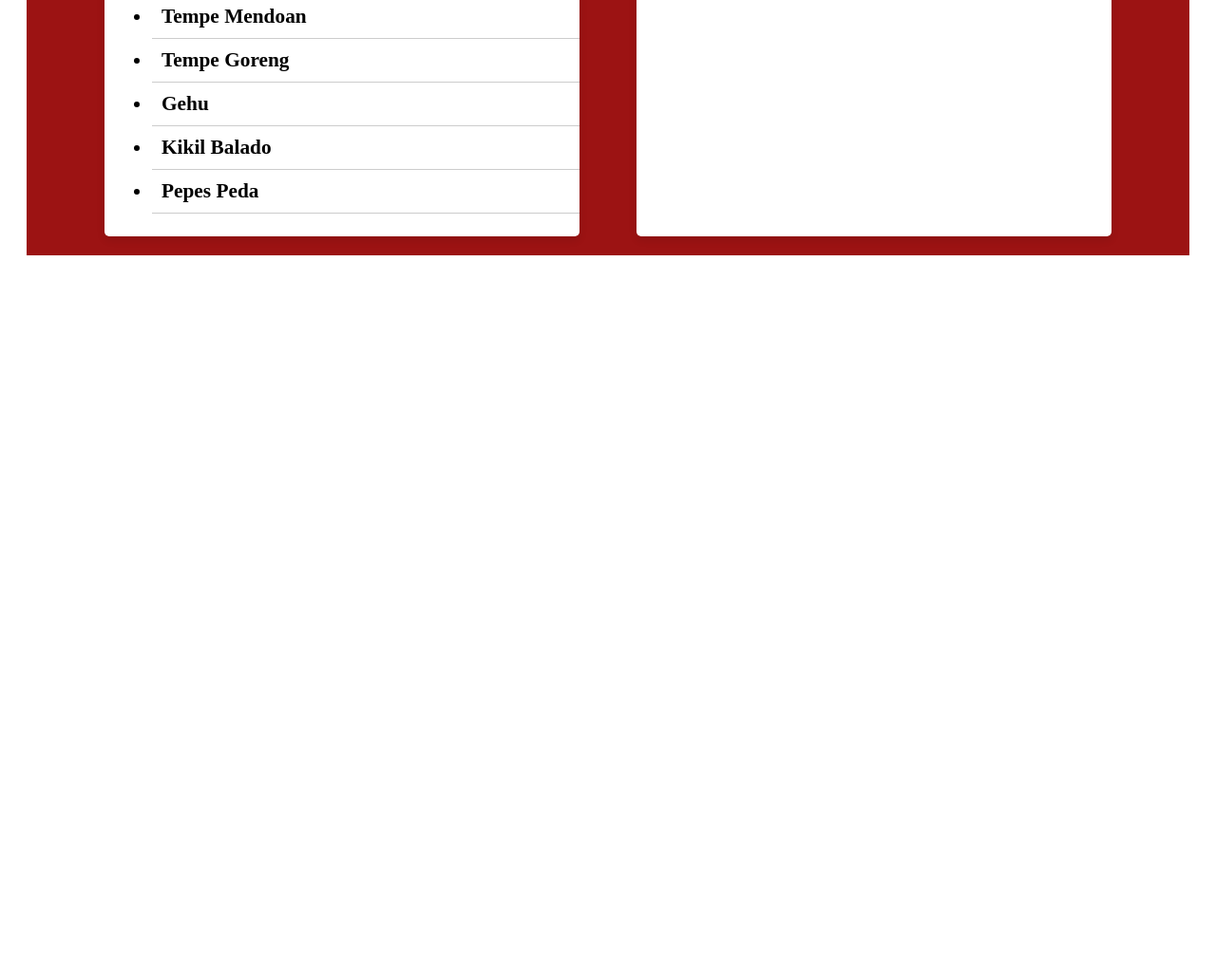
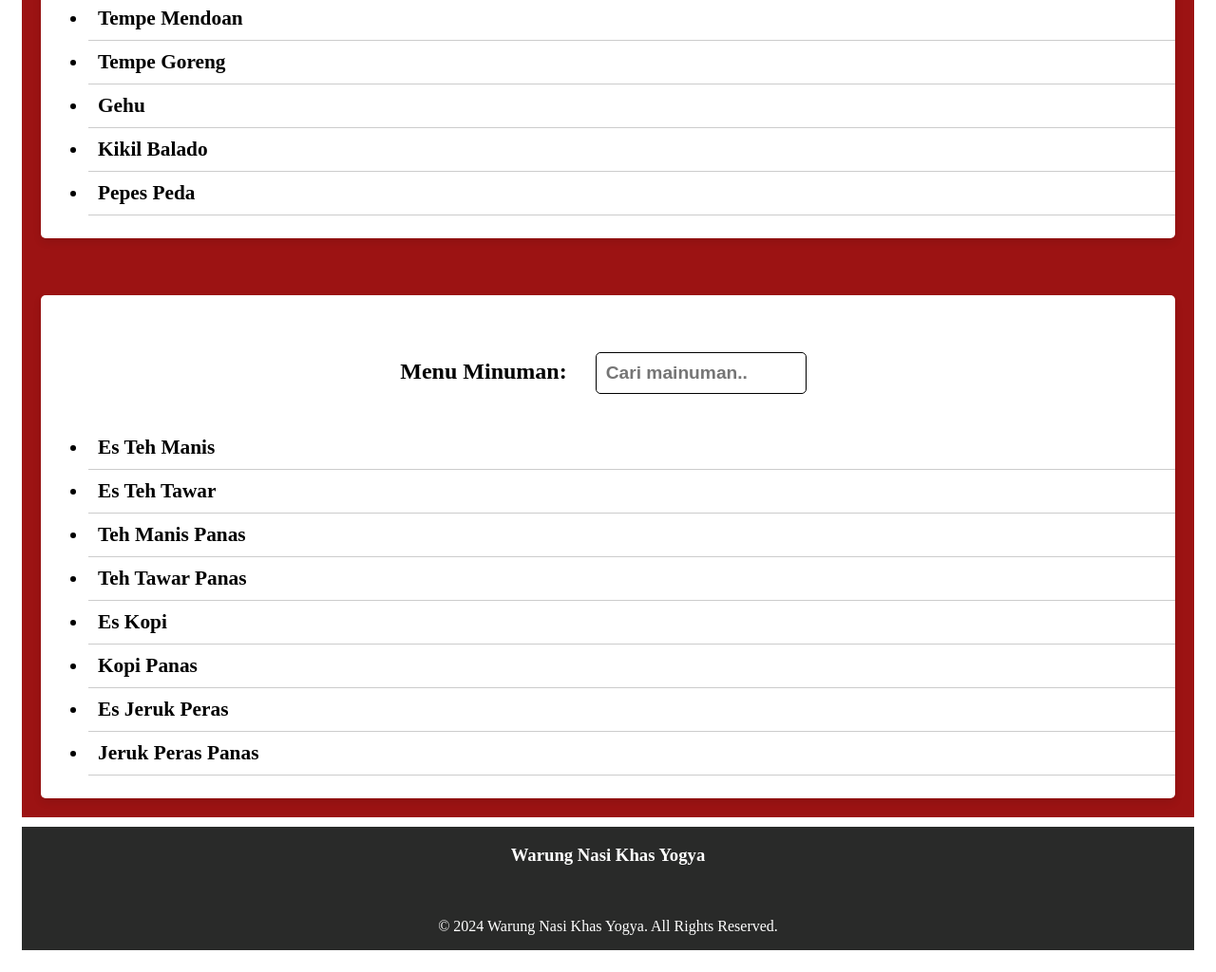
Before and after one commit to gchristiansun/Christian, a plain HTML site: page index.html in a window 1280 px wide. Shown: the part 2069-3093 px from the top of the page at 95% size. Before the commit the page ends 2366 px from the top, so only its background shows below. Drawn offline with Linux system fonts and the light colour scheme.

Commit message:
revisi lagi

```diff
--- a/index.html
+++ b/index.html
@@ -52,12 +52,12 @@
             }
 
             main {
-                padding: 20px;
+                padding: 15px;
                 margin-top: 10px;
             }
 
             .card {
-                width: 500px;
+                width: 100%;
                 background-color: #fff;
                 border-radius: 5px;
                 box-shadow: 0 4px 8px rgba(0, 0, 0, 0.1);
@@ -105,6 +105,19 @@
                 font-size: 12pt;
                 margin-left: 30px;
             }
+
+            footer {
+                margin-top: 10px;
+                background-color: rgb(41, 42, 41);
+                /* padding: 15px; */
+                gap: 20px;
+                text-align: center;
+                display: flex;
+                flex-direction: column;
+                justify-content: center;
+                align-items: center;
+                width: 100%;
+            }
         </style>
     </head>
     <body>
@@ -121,7 +134,7 @@
         </header>
 
         <main>
-            <img src="asset/WhatsApp Image 2024-06-29 at 12.11.41_2e7cfc58.jpg" alt="Image" style="width: 100%;">
+            <img src="asset/WhatsApp Image 2024-06-29 at 12.11.41_2e7cfc58.jpg" alt="Image" style="width: 100%">
             <section style="background-color: rgb(156, 19, 19); margin-top: 20px">
                 <div class="card">
                     <h2>Menu Makanan:<input style="margin-top: 40px;" type="text" id="searchmakanan" placeholder="Cari makanan..." class="card-title">
@@ -232,6 +245,10 @@
                     </script>
                 </div>
             </section>
+            <footer>
+                <h3 style="color: white">Warung Nasi Khas Yogya</h3>
+                <p style="color: white">&copy; 2024 Warung Nasi Khas Yogya. All Rights Reserved.</p>
+            </footer>
         </main>
     </body>
 </html>
```
